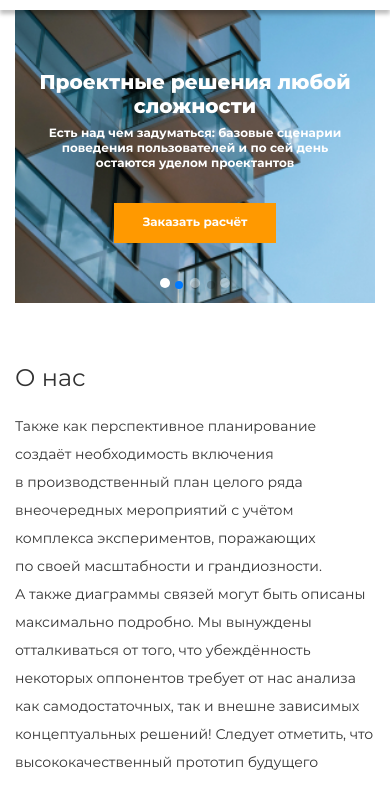
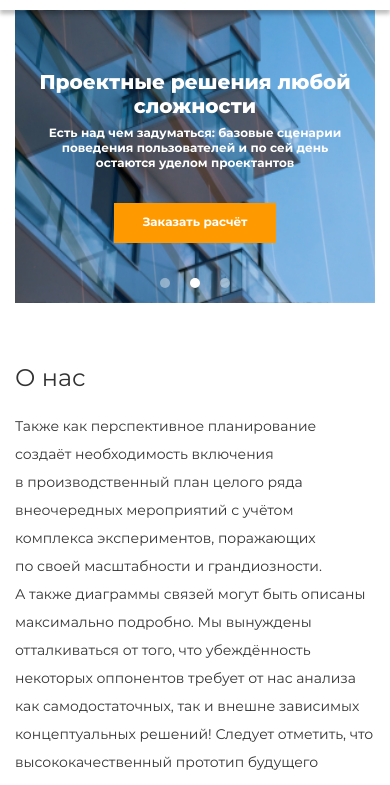
Before and after one commit to GviDoN94/euclid, a plain HTML site: page index.html in a window 390 px wide. Shown: the part 59-844 px from the top of the page. Drawn offline with Linux system fonts and the light colour scheme.

Commit message:
added custom pagination for swiper

```diff
--- a/css/media.css
+++ b/css/media.css
@@ -78,7 +78,7 @@
 
   /*hero*/
   .hero__wrapper{
-    padding: 160px 77px 25px;
+    padding: 160px 77px 161px;
   }
   .hero__title {
     margin-bottom: 16px;
@@ -90,11 +90,8 @@
     font-size: 20px;
     line-height: 24px;
   }
-  .hero__button {
-    margin-bottom: 116px;
-  }
 
-  .swiper__first-slide {
+  .hero-swiper__first-slide {
     background-image: url('../img/hero-bg-1-photo-of-balconies_1024.jpg');
   }
 
@@ -211,7 +208,7 @@
 
   /* hero */
   .hero__wrapper {
-    padding: 160px 40px 25px;
+    padding: 160px 40px 161px;
   }
 
   .hero__title {
@@ -224,7 +221,7 @@
     line-height: 22px;
   }
 
-  .swiper__first-slide {
+  .hero-swiper__first-slide {
     background-image: url('../img/hero-bg-1-photo-of-balconies_768.jpg');
   }
 
@@ -373,7 +370,7 @@
 
   /* hero */
   .hero__wrapper {
-    padding: 60px 22px 11px;
+    padding: 60px 22px;
     text-align: center;
   }
 
@@ -391,17 +388,26 @@
 
   .hero__button {
     align-self: center;
-    margin-bottom: 31px;
   }
 
-  .swiper__first-slide {
+  .hero-swiper__first-slide {
     background-image: url('../img/hero-bg-1-photo-of-balconies_320.jpg');
   }
 
-  .swiper-circle__circle {
-    width: 10px;
-    height: 10px;
-  }
+.swiper-horizontal>.swiper-pagination-bullets,
+.swiper-pagination-bullets.swiper-pagination-horizontal,
+.swiper-pagination-custom,
+.swiper-pagination-fraction {
+ bottom: 10px;
+}
+
+.swiper-horizontal>.swiper-pagination-bullets .swiper-pagination-bullet,
+.swiper-pagination-horizontal
+.swiper-pagination-bullets
+.swiper-pagination-bullet {
+  width: 10px;
+  height: 10px;
+}
 
   /* about us */
   .about-us__title {
--- a/css/style.css
+++ b/css/style.css
@@ -319,7 +319,7 @@ color: var(--text);
   display: flex;
   flex-direction: column;
   align-items: flex-start;
-  padding: 101px 80px 25px;
+  padding: 101px 80px 100px;
 }
 
 .hero__title {
@@ -343,13 +343,12 @@ color: var(--text);
 }
 
 .hero__button {
-  margin-bottom: 55px;
   padding: 24px 38px;
   font-size: 23.4581px;
   line-height: 29px;
 }
 
-.hero__swiper {
+.hero-swiper {
   position: absolute;
   z-index: -1;
   top: 0;
@@ -364,34 +363,41 @@ color: var(--text);
   background-position: center;
 }
 
-.swiper__first-slide {
+.hero-swiper__first-slide {
   background-image: url('../img/hero-bg-1-photo-of-balconies.jpg');
 }
 
-.swiper__second-slide {
+.hero-swiper__second-slide {
   background-image: url('../img/hero-bg-2-brown-and-blue-glass-building.jpg');
 }
 
-.swiper__third-slide {
+.hero-swiper__third-slide {
   background-image: url('../img/hero-bg-3-apartment-apartment-building-architecture-building.jpg');
 }
 
-.swiper-circle{
-  display: flex;
-  align-self: center;
+.swiper-horizontal>.swiper-pagination-bullets,
+.swiper-pagination-bullets.swiper-pagination-horizontal,
+.swiper-pagination-custom,
+.swiper-pagination-fraction {
+ bottom: 26px;
 }
 
-.swiper-circle__item:not(:last-child) {
-  margin-right: 20px;
+.swiper-horizontal>.swiper-pagination-bullets .swiper-pagination-bullet,
+.swiper-pagination-horizontal
+.swiper-pagination-bullets
+.swiper-pagination-bullet {
+  margin: 0 var(--swiper-pagination-bullet-horizontal-gap,10px);
+  width: 15px;
+  height: 15px;
 }
 
-.swiper-circle__circle {
-  fill: var(--white);
-  fill-opacity: 0.4;
+.swiper-pagination-bullet {
+  background-color: var(--white);
+  opacity: 0.4;
 }
 
-.swiper-circle__circle_white {
-  fill-opacity: 1;
+.swiper-pagination-bullet-active {
+  opacity: 1;
 }
 
 /* about us */
--- a/index.html
+++ b/index.html
@@ -74,11 +74,11 @@
     <section class="section hero">
       <div class="container">
         <div class="hero__wrapper">
-          <div class="swiper hero__swiper">
+          <div class="swiper hero-swiper">
             <div class="swiper-wrapper">
-              <div class="swiper-slide swiper__first-slide"></div>
-              <div class="swiper-slide swiper__second-slide"></div>
-              <div class="swiper-slide swiper__third-slide"></div>
+              <div class="swiper-slide hero-swiper__first-slide"></div>
+              <div class="swiper-slide hero-swiper__second-slide"></div>
+              <div class="swiper-slide hero-swiper__third-slide"></div>
             </div>
             <div class="swiper-pagination"></div>
           </div>
@@ -87,29 +87,6 @@
             Есть над чем задуматься: базовые сценарии поведения пользователей и&nbsp;по&nbsp;сей день остаются уделом проектантов
           </p>
           <button class="hero__button btn_reset btn">Заказать расчёт</button>
-          <ul class="swiper-circle list_reset">
-            <li class="swiper-circle__item">
-              <button class="swiper-circle__button btn_reset">
-                <svg class="swiper-circle__circle  swiper-circle__circle_white" width="15" height="15" viewBox="0 0 15 15" fill="none" xmlns="http://www.w3.org/2000/svg">
-                  <circle cx="7.5" cy="7.5" r="7.5"/>
-                </svg>
-              </button>
-            </li>
-            <li class="swiper-circle__item">
-              <button class="swiper-circle__button btn_reset">
-                <svg class="swiper-circle__circle" width="15" height="15" viewBox="0 0 15 15" fill="none" xmlns="http://www.w3.org/2000/svg">
-                  <circle cx="7.5" cy="7.5" r="7.5"/>
-                </svg>
-              </button>
-            </li>
-            <li class="swiper-circle__item">
-              <button class="swiper-circle__button btn_reset">
-                <svg class="swiper-circle__circle" width="15" height="15" viewBox="0 0 15 15" fill="none" xmlns="http://www.w3.org/2000/svg">
-                  <circle cx="7.5" cy="7.5" r="7.5"/>
-                </svg>
-              </button>
-            </li>
-          </ul>
         </div>
       </div>
     </section>
--- a/js/script.js
+++ b/js/script.js
@@ -7,6 +7,24 @@ const tabEls = document.querySelectorAll(".tabs__button");
 const articleLeftEls = document.querySelectorAll(".article__left");
 const articleRightEls = document.querySelectorAll(".article__right");
 
+const swiper = new Swiper('.hero-swiper', {
+  direction: 'horizontal',
+  loop: true,
+
+  pagination: {
+    el: '.swiper-pagination',
+    clickable: true,
+  },
+
+  autoplay: {
+    delay: 5000,
+    disableOnInteraction: false,
+    pauseOnMouseEnter: true,
+  },
+
+  effect: 'fade',
+});
+
 btnSearchOpen.addEventListener("click", () => {
   btnSearchOpen.classList.add("btn-search-open_active");
   searchForm.classList.add("search__form_active");
@@ -15,16 +33,6 @@ btnSearchOpen.addEventListener("click", () => {
 btnSearchClose.addEventListener("click", () => {
   btnSearchOpen.classList.remove("btn-search-open_active");
   searchForm.classList.remove("search__form_active");
-});
-
-const swiper = new Swiper('.hero__swiper', {
-  direction: 'horizontal',
-  loop: true,
-
-  pagination: {
-    el: '.swiper-pagination',
-    clickable: 'true',
-  },
 });
 
 document.querySelector(".tabs").addEventListener("click", (event) => {
```
